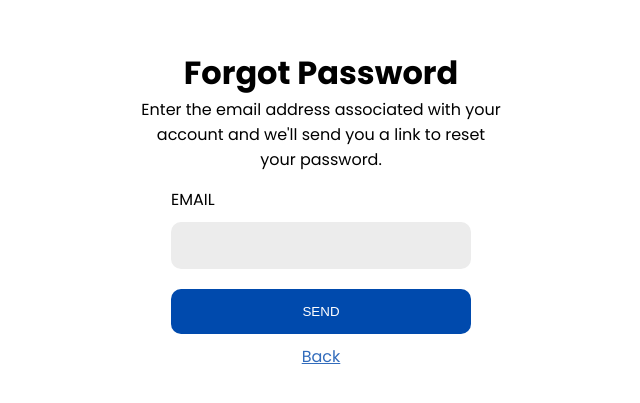
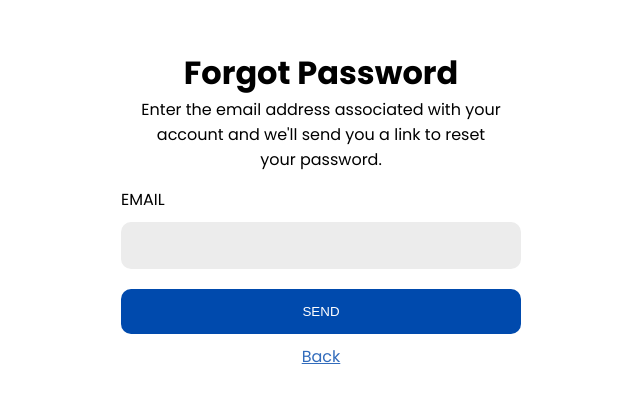
Before and after one commit to mart-anthony-stark/React-tdl-FE, a React (Create React App) app: page /auth/forgot-password in a window 1280 px wide. Shown: the part 191-594 px from the top of the page, without its empty margins (319-959 px from the left). Built offline with nearby package versions, Linux system fonts and the light colour scheme.

Commit message:
Add width

```diff
--- a/src/pages/Auth/auth.css
+++ b/src/pages/Auth/auth.css
@@ -38,7 +38,7 @@
 
 .forgot_password form {
   margin-top: 15px;
-  max-width: 300px;
+  max-width: 400px;
   width: 100%;
 }
 .forgot_password button {
```
